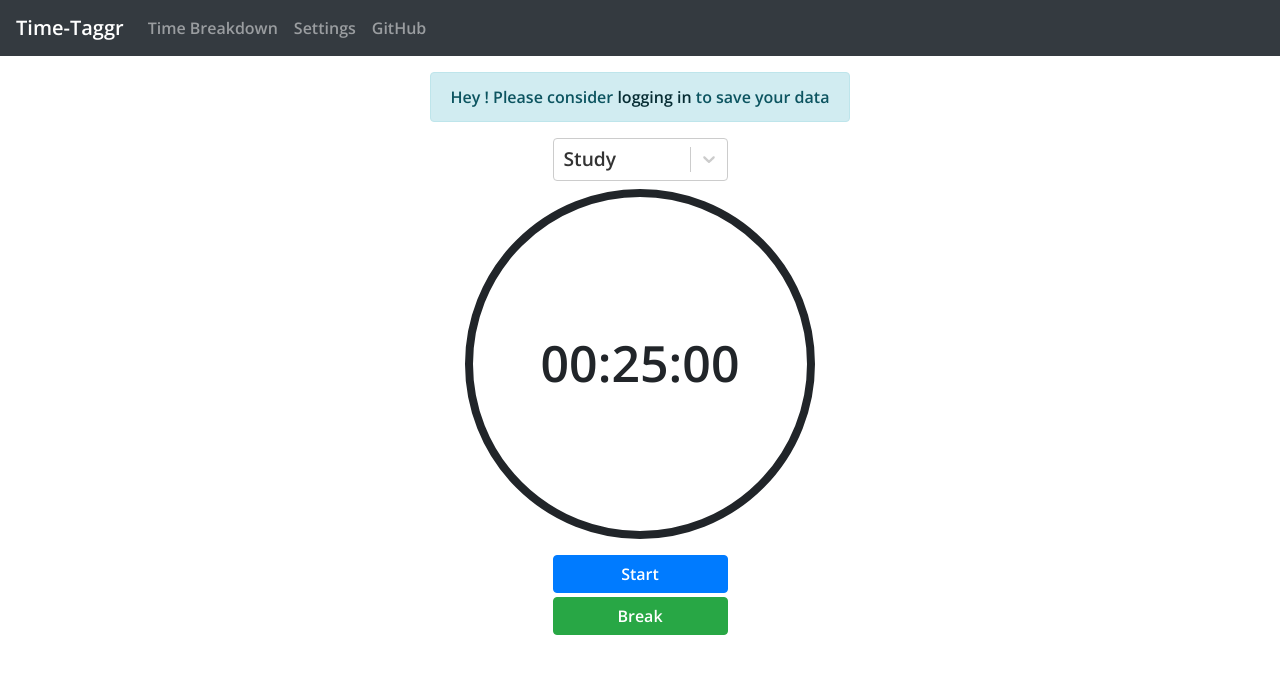
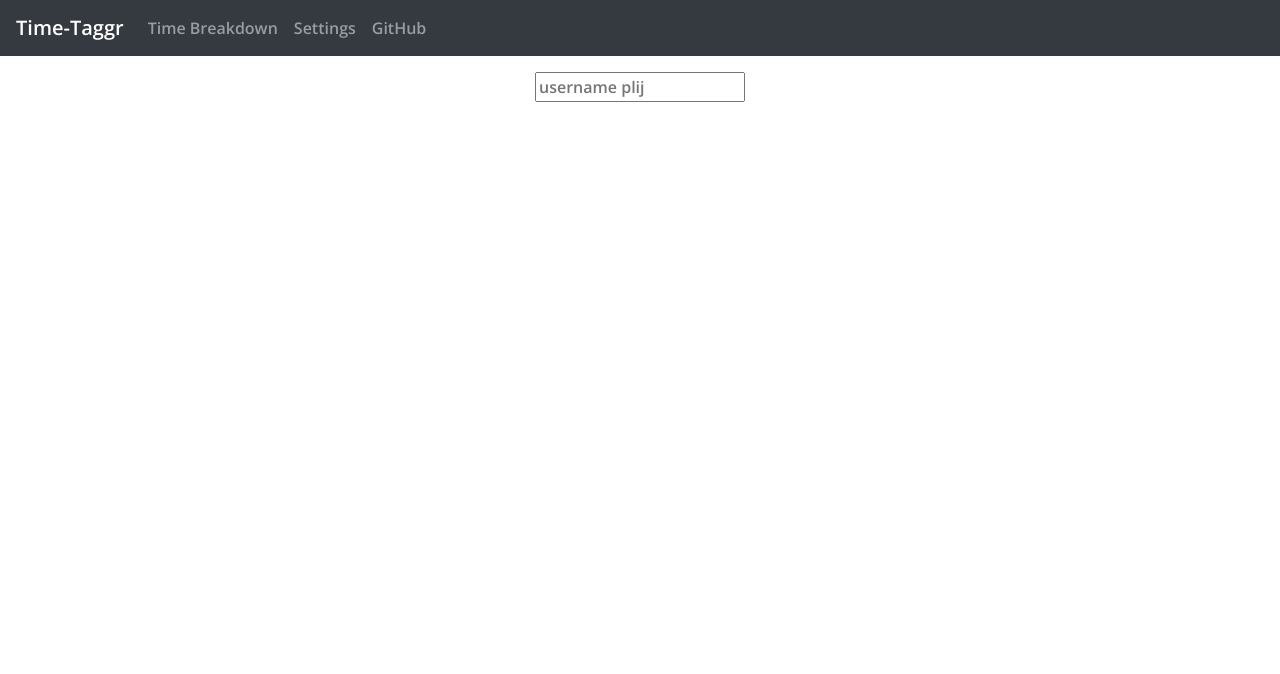
Before and after one commit to ericmiranda7/time-taggr, a React (Create React App) app in the folder time-taggr/: page /login in a window 1280 px wide. Shown: the top 674 px of the page. Built offline with nearby package versions, Linux system fonts and the light colour scheme.

Commit message:
add login component

```diff
--- a/time-taggr/src/App.js
+++ b/time-taggr/src/App.js
@@ -4,6 +4,7 @@ import Home from './components/Home'
 import Stats from './components/Stats'
 import Settings from './components/settings/Settings'
 import { useSelector } from 'react-redux'
+import Login from './components/Login'
 
 const App = () => {
   const tags = useSelector(state => state.tags)
@@ -13,6 +14,9 @@ const App = () => {
       <NavigationBar />
       <div className="container mt-3 d-flex flex-column align-items-center main">
         <Switch>
+          <Route path="/login">
+            <Login />
+          </Route>
           <Route path="/stats">
             <Stats />
           </Route>
@@ -20,7 +24,7 @@ const App = () => {
             <Settings />
           </Route>
           <Route path="/">
-            <Home tags={tags}/>
+            <Home tags={tags} />
           </Route>
         </Switch>
       </div>
--- /dev/null
+++ b/time-taggr/src/components/Login.js
@@ -0,0 +1,9 @@
+const Login = () => {
+  return (
+    <form>
+      <input type="username" placeholder="username plij"></input>
+    </form>
+  )
+}
+
+export default Login
```
